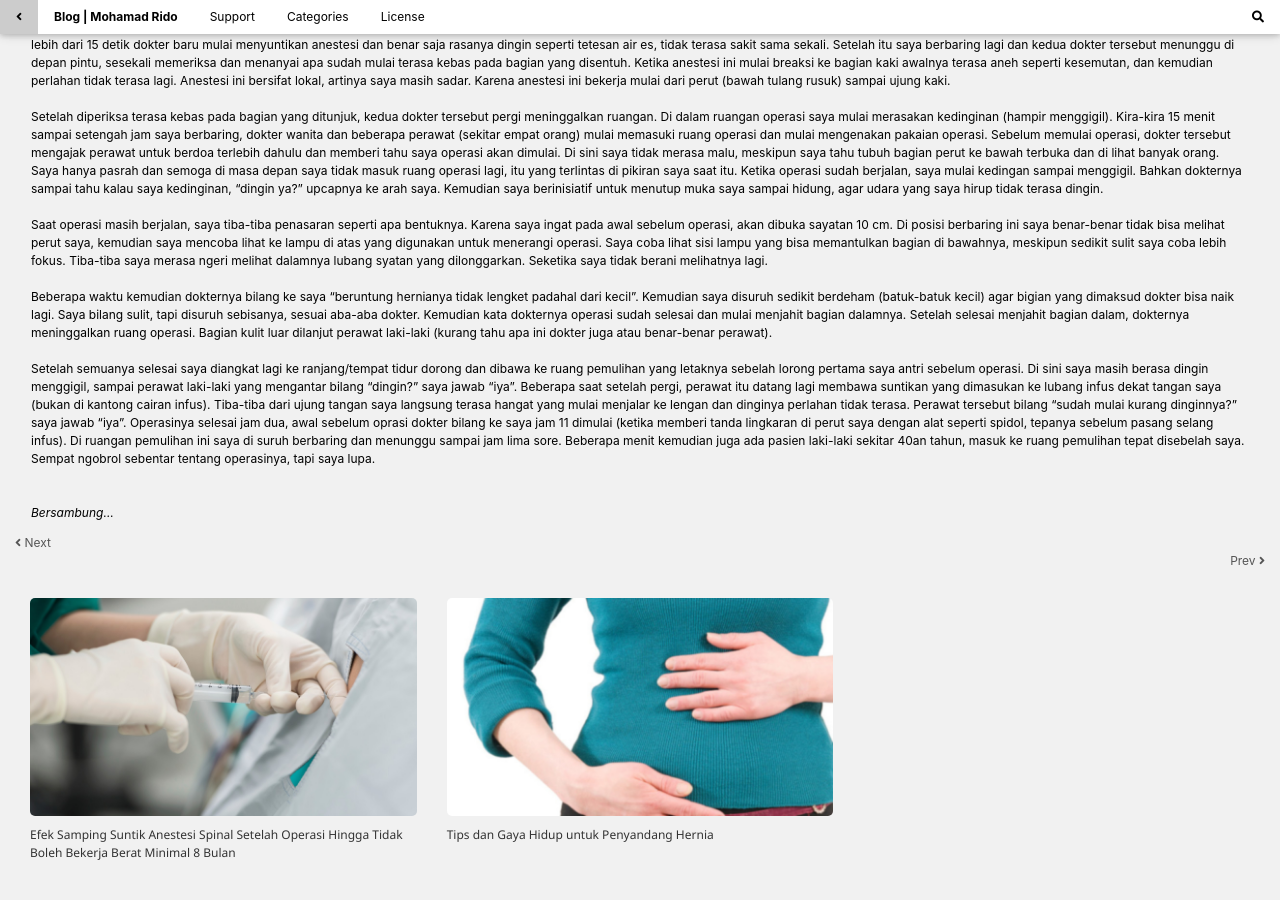
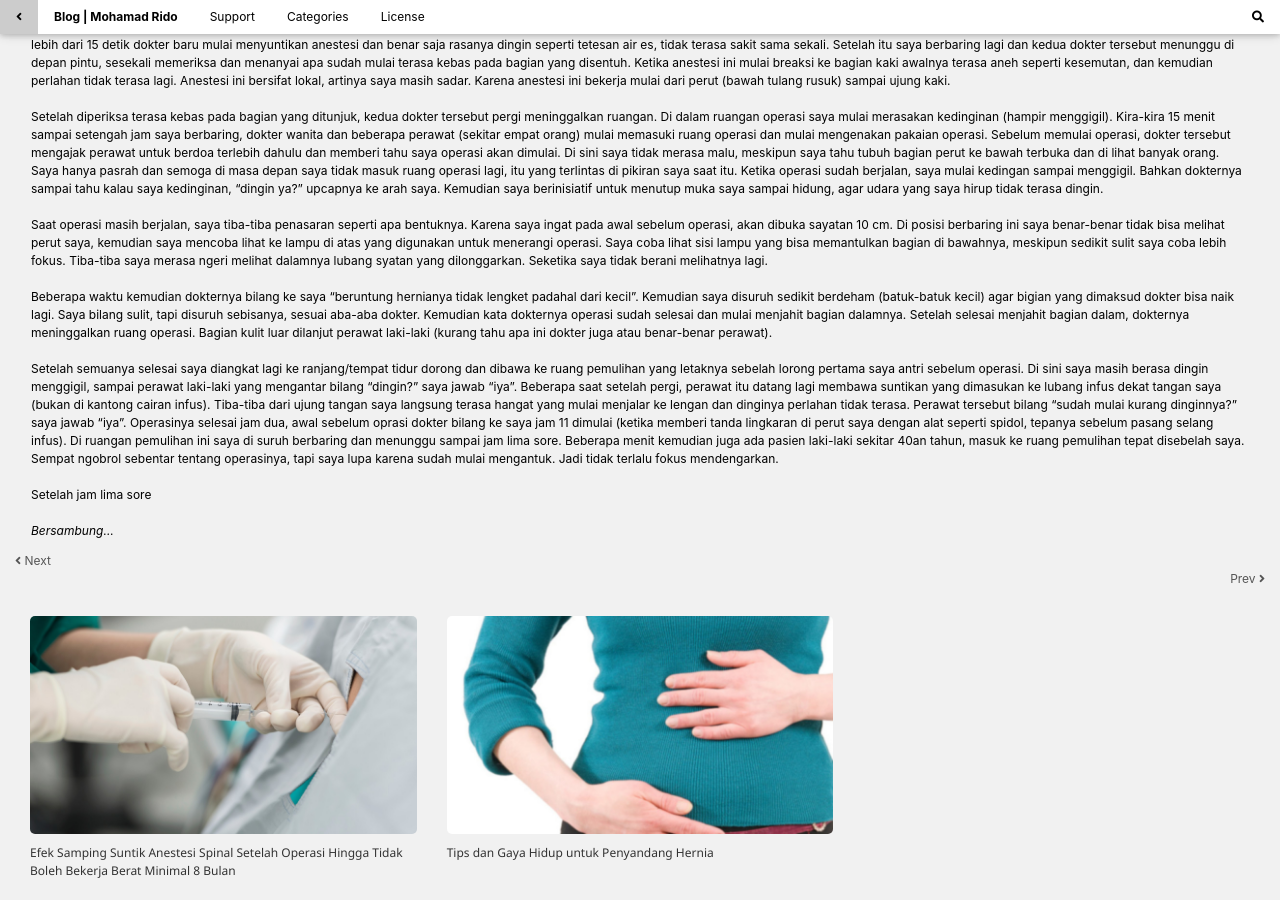
Before and after one commit to mohamadrido/blog, a Jekyll site: the page built from _posts/2020-04-14-pengalaman-sebelum-sesudah-operasi-hernia-inguinalis-lateral.md, in a window 1280 px wide and 900 px high, scrolled down 1735 px. Built offline with Jekyll 4.4.1, drawn with Linux system fonts in a browser that asks for light colours; our own code applies the rules of GitHub Pages for plain Markdown files.

Commit message:
Update 2020-04-14-pengalaman-sebelum-sesudah-operasi-hernia-inguinalis-lateral.md

```diff
--- a/_posts/2020-04-14-pengalaman-sebelum-sesudah-operasi-hernia-inguinalis-lateral.md
+++ b/_posts/2020-04-14-pengalaman-sebelum-sesudah-operasi-hernia-inguinalis-lateral.md
@@ -31,7 +31,8 @@ Saat operasi masih berjalan, saya tiba-tiba penasaran seperti apa bentuknya. Kar
 <br />
 Beberapa waktu kemudian dokternya bilang ke saya "beruntung hernianya tidak lengket padahal dari kecil". Kemudian saya disuruh sedikit berdeham (batuk-batuk kecil) agar bigian yang dimaksud dokter bisa naik lagi. Saya bilang sulit, tapi disuruh sebisanya, sesuai aba-aba dokter. Kemudian kata dokternya operasi sudah selesai dan mulai menjahit bagian dalamnya. Setelah selesai menjahit bagian dalam, dokternya meninggalkan ruang operasi. Bagian kulit luar dilanjut perawat laki-laki (kurang tahu apa ini dokter juga atau benar-benar perawat).<br />
 <br />
-Setelah semuanya selesai saya diangkat lagi ke ranjang/tempat tidur dorong dan dibawa ke ruang pemulihan yang letaknya sebelah lorong pertama saya antri sebelum operasi. Di sini saya masih berasa dingin menggigil, sampai perawat laki-laki yang mengantar bilang "dingin?" saya jawab "iya". Beberapa saat setelah pergi, perawat itu datang lagi membawa suntikan yang dimasukan ke lubang infus dekat tangan saya (bukan di kantong cairan infus). Tiba-tiba dari ujung tangan saya langsung terasa hangat yang mulai menjalar ke lengan dan dinginya perlahan tidak terasa. Perawat tersebut bilang "sudah mulai kurang dinginnya?" saya jawab "iya". Operasinya selesai jam dua, awal sebelum oprasi dokter bilang ke saya jam 11 dimulai (ketika memberi tanda lingkaran di perut saya dengan alat seperti spidol, tepanya sebelum pasang selang infus). Di ruangan pemulihan ini saya di suruh berbaring dan menunggu  sampai jam lima sore. Beberapa menit kemudian juga ada pasien laki-laki sekitar 40an tahun, masuk ke ruang pemulihan tepat disebelah saya. Sempat ngobrol sebentar tentang operasinya, tapi saya lupa.<br />
+Setelah semuanya selesai saya diangkat lagi ke ranjang/tempat tidur dorong dan dibawa ke ruang pemulihan yang letaknya sebelah lorong pertama saya antri sebelum operasi. Di sini saya masih berasa dingin menggigil, sampai perawat laki-laki yang mengantar bilang "dingin?" saya jawab "iya". Beberapa saat setelah pergi, perawat itu datang lagi membawa suntikan yang dimasukan ke lubang infus dekat tangan saya (bukan di kantong cairan infus). Tiba-tiba dari ujung tangan saya langsung terasa hangat yang mulai menjalar ke lengan dan dinginya perlahan tidak terasa. Perawat tersebut bilang "sudah mulai kurang dinginnya?" saya jawab "iya". Operasinya selesai jam dua, awal sebelum oprasi dokter bilang ke saya jam 11 dimulai (ketika memberi tanda lingkaran di perut saya dengan alat seperti spidol, tepanya sebelum pasang selang infus). Di ruangan pemulihan ini saya di suruh berbaring dan menunggu  sampai jam lima sore. Beberapa menit kemudian juga ada pasien laki-laki sekitar 40an tahun, masuk ke ruang pemulihan tepat disebelah saya. Sempat ngobrol sebentar tentang operasinya, tapi saya lupa karena sudah mulai mengantuk. Jadi tidak terlalu fokus mendengarkan.<br />
 <br />
+Setelah jam lima sore<br />
 <br />
 <i>Bersambung...</i>
```
